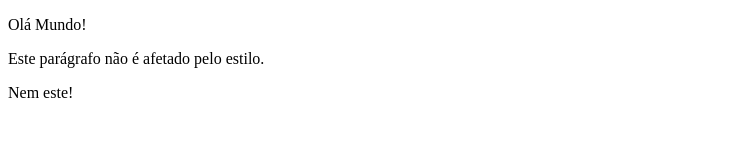
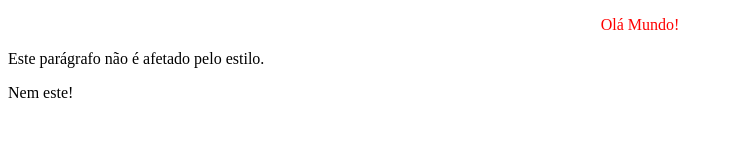
Before and after one commit to mauroppfigueiredo/2.2, a plain HTML site: page index.html in a window 1280 px wide. Shown: the whole page, without its empty margins (0-733 px from the left). Drawn offline with Linux system fonts and the light colour scheme.

Commit message:
Update index.html

```diff
--- a/index.html
+++ b/index.html
@@ -3,8 +3,7 @@
     <head>
 	    <title>PT06 - EX2</title>
         <meta charset="UTF-8">
-        <link rel="stylesheet" href="css/main.css">
-        <link rel="stylesheet" href="css/styles2.css">
+        <link rel="stylesheet" href="styles.css">
     </head>
     <body>
         <p id="paragrafo1">Olá Mundo!</p>
```
